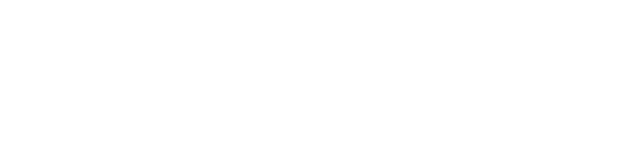
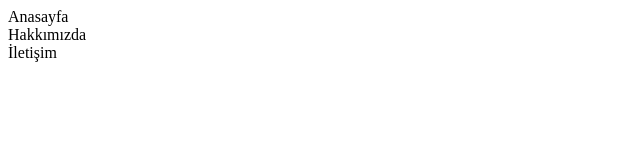
Before and after one commit to mhmmtbilgin/kodluyoruzilkrepo, a plain HTML site: page index.html in a window 1280 px wide. Shown: the whole page, without its empty margins (0-640 px from the left). Drawn offline with Linux system fonts and the light colour scheme.

Commit message:
index düzenlendi.

```diff
--- a/index.html
+++ b/index.html
@@ -7,6 +7,8 @@
     <title>Kodluyoruz İlk Repo</title>
 </head>
 <body>
-
+    <div id="home">Anasayfa</div>
+    <div id="about">Hakkımızda</div>
+    <div id="contact">İletişim</div>
 </body>
 </html>
```
